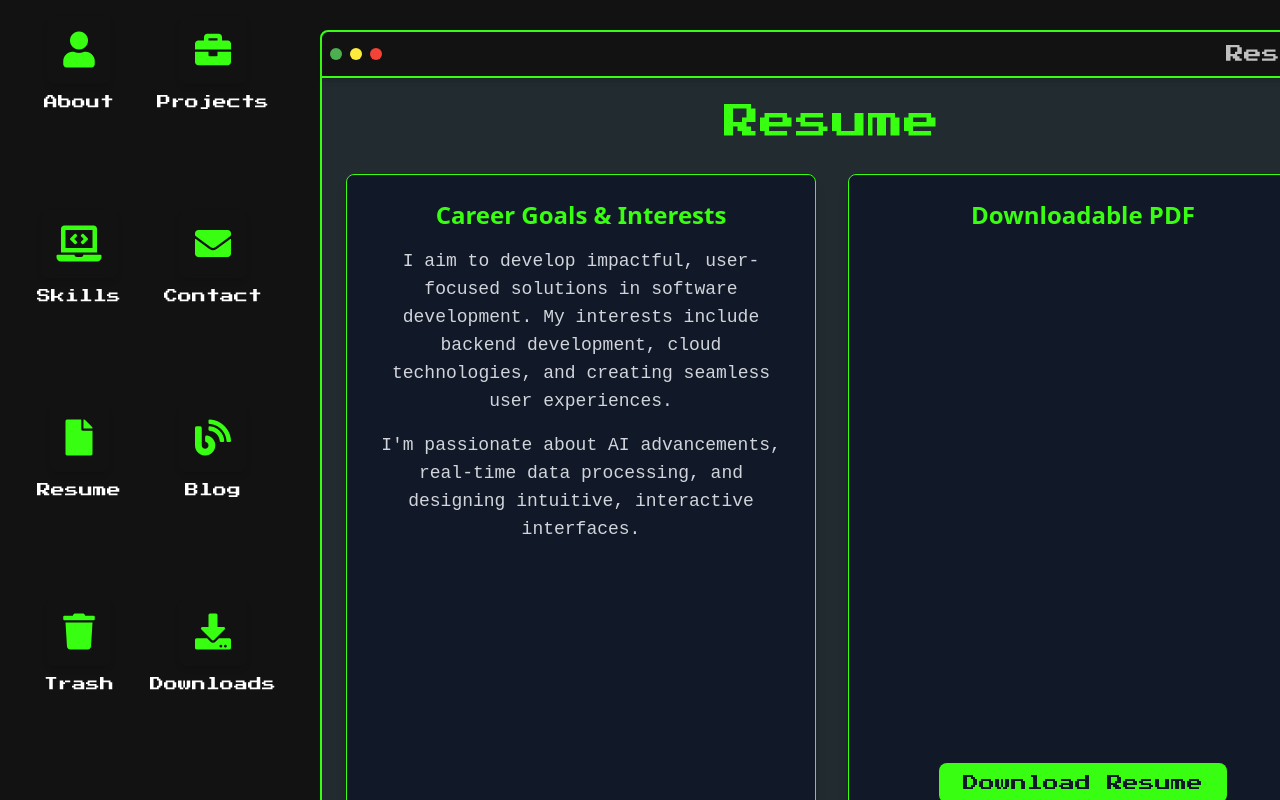
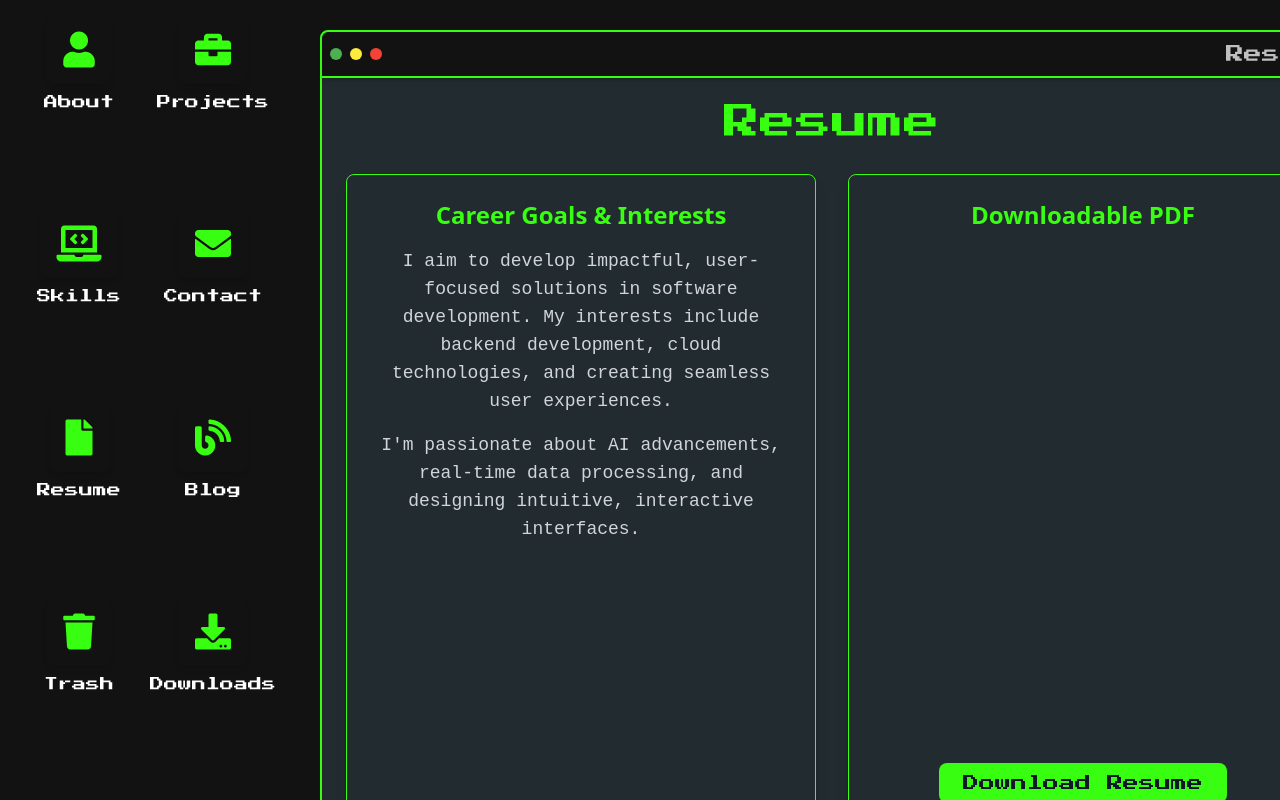
Before and after one commit to TriumphNdlovu/triumph-portfolio, a Next.js app: page / in a window 1280 px wide. Both pictures are taken after a click on the element "Resume". Shown: the top 800 px of the page. Built offline with nearby package versions, Linux system fonts and the light colour scheme.

Commit message:
Resume Page done

```diff
--- a/src/Components/Resume/page.tsx
+++ b/src/Components/Resume/page.tsx
@@ -5,7 +5,7 @@ export default function Resume() {
 
       <div className="grid grid-cols-1 md:grid-cols-2 gap-8">
         {/* Career Goals & Interests Section */}
-        <div className="bg-gray-900 p-6 rounded-lg border border-neonGreen shadow-lg">
+        <div className="bg-forG p-6 rounded-lg border border-neonGreen shadow-lg">
           <h3 className="text-2xl text-neonGreen font-semibold mb-4">Career Goals & Interests</h3>
           <p className="text-gray-300 font-vt323 text-lg">
             I aim to develop impactful, user-focused solutions in software development. My interests include
@@ -18,7 +18,7 @@ export default function Resume() {
         </div>
 
         {/* PDF Viewer */}
-        <div className="bg-gray-900 p-6 rounded-lg border border-neonGreen shadow-lg">
+        <div className="bg-forG p-6 rounded-lg border border-neonGreen shadow-lg">
           <h3 className="text-2xl text-neonGreen font-semibold mb-4">Downloadable PDF</h3>
           <iframe
             src="/resume.pdf"
```
